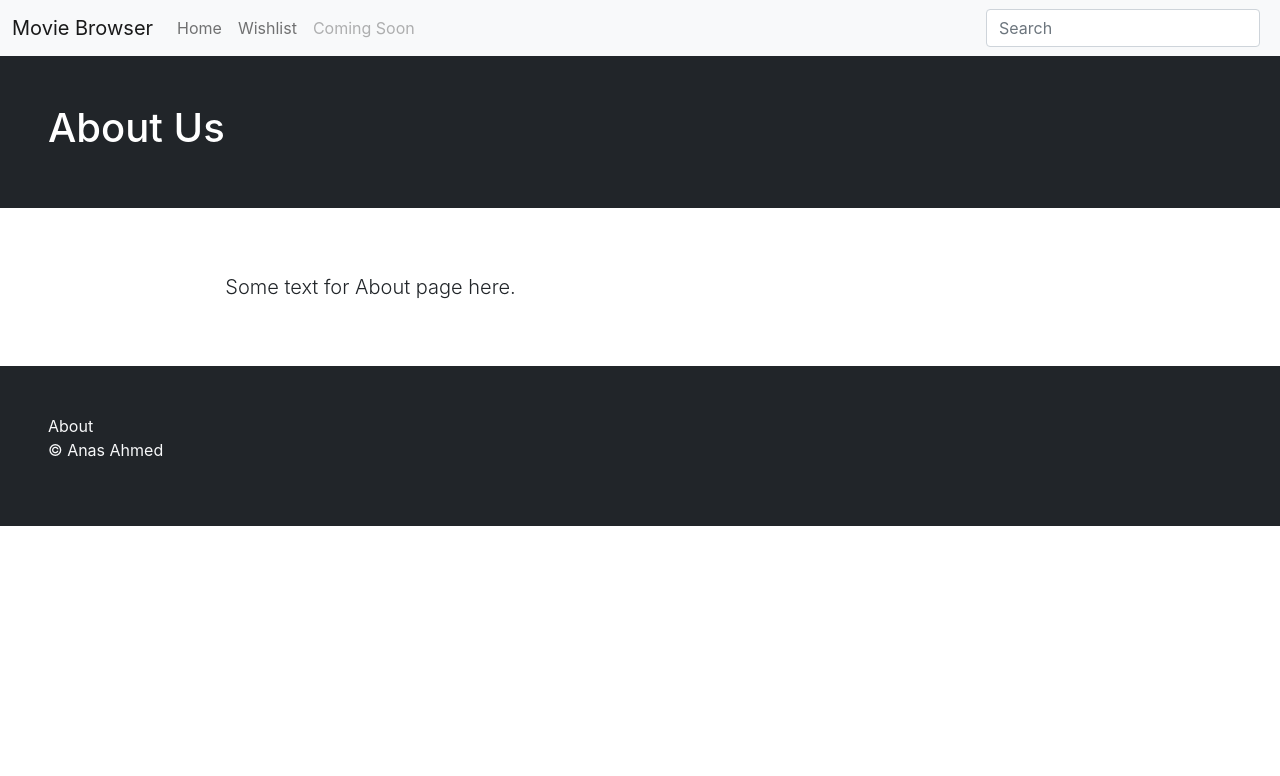
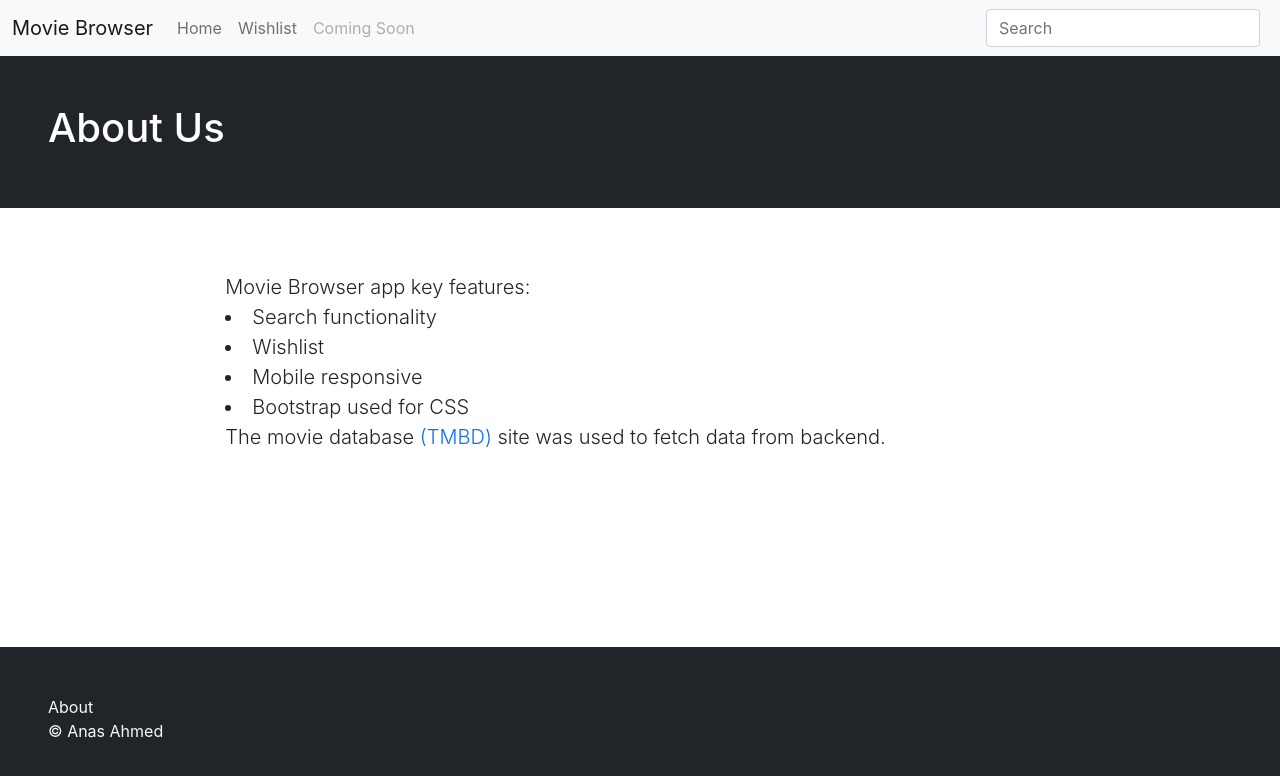
Before and after one commit to a14a19/moviebrowser, a React (Create React App) app: page /about in a window 1280 px wide. Shown: the top 776 px of the page. Built offline with nearby package versions, Linux system fonts and the light colour scheme.

Commit message:
moviebrowser

```diff
--- a/src/Components/about.js
+++ b/src/Components/about.js
@@ -4,11 +4,19 @@ const AboutView = () => {
     return (
         <>
             <Hero text='About Us' />
-            <div className="container-fluid">
+            <div className="container-fluid forheight">
                 <div className="row">
                     <div className="col-lg-8 offset-lg-2 my-5">
                         <p className="lead">
-                            Some text for About page here.
+                            Movie Browser app key features:
+                            <br />
+                            <li>Search functionality</li>
+                            <li>Wishlist</li>
+                            <li>Mobile responsive</li>
+                            <li>Bootstrap used for CSS</li>
+                            <p>
+                                The movie database <a href="https://www.themoviedb.org/login" className="text-decoration-none">(TMBD)</a> site was used to fetch data from backend.
+                            </p>
                         </p>
                     </div>
                 </div>
--- a/src/Components/wishlist.js
+++ b/src/Components/wishlist.js
@@ -68,11 +68,11 @@ const Wishlist = () => {
         //         })
         // })
 
-        console.log(arr);
+        // console.log(arr);
     }, [wishMovie.wishlists])
 
     const result = wish.map((item, i) => {
-        console.log(item);
+        // console.log(item);
         return (
             <div key={i} className='col-lg-3 col-md-3 col-2 col-xs-6 my-4 align-self-center position-relative'>
                 <Link to={detailUrl + item.id} className="card" style={{ width: '10rem' }}>
--- a/src/index.css
+++ b/src/index.css
@@ -19,5 +19,5 @@ code {
 }
 
 .forheight {
-  min-height: calc(100vh - 345px);
+  min-height: calc(100vh - 377px);
 }
```
